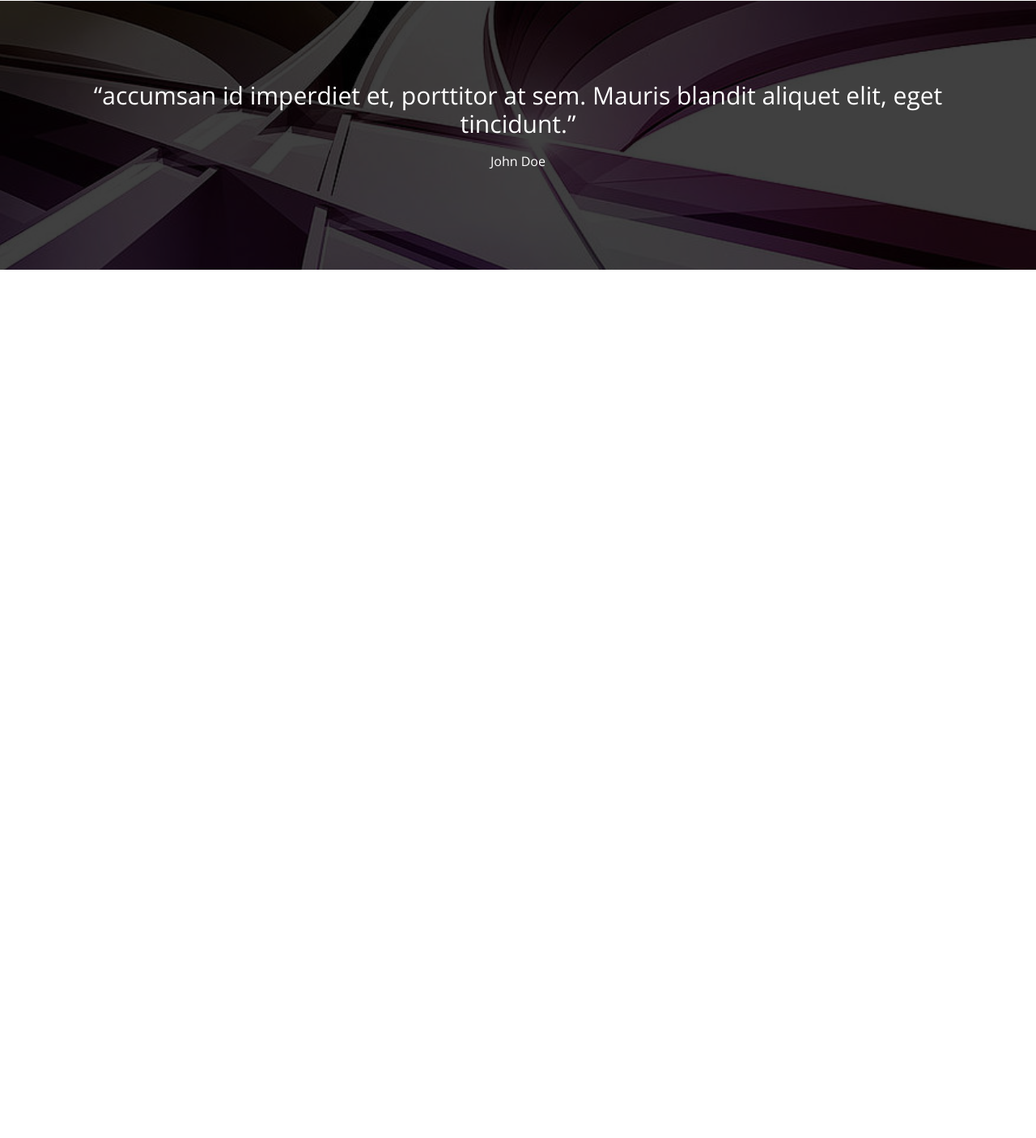
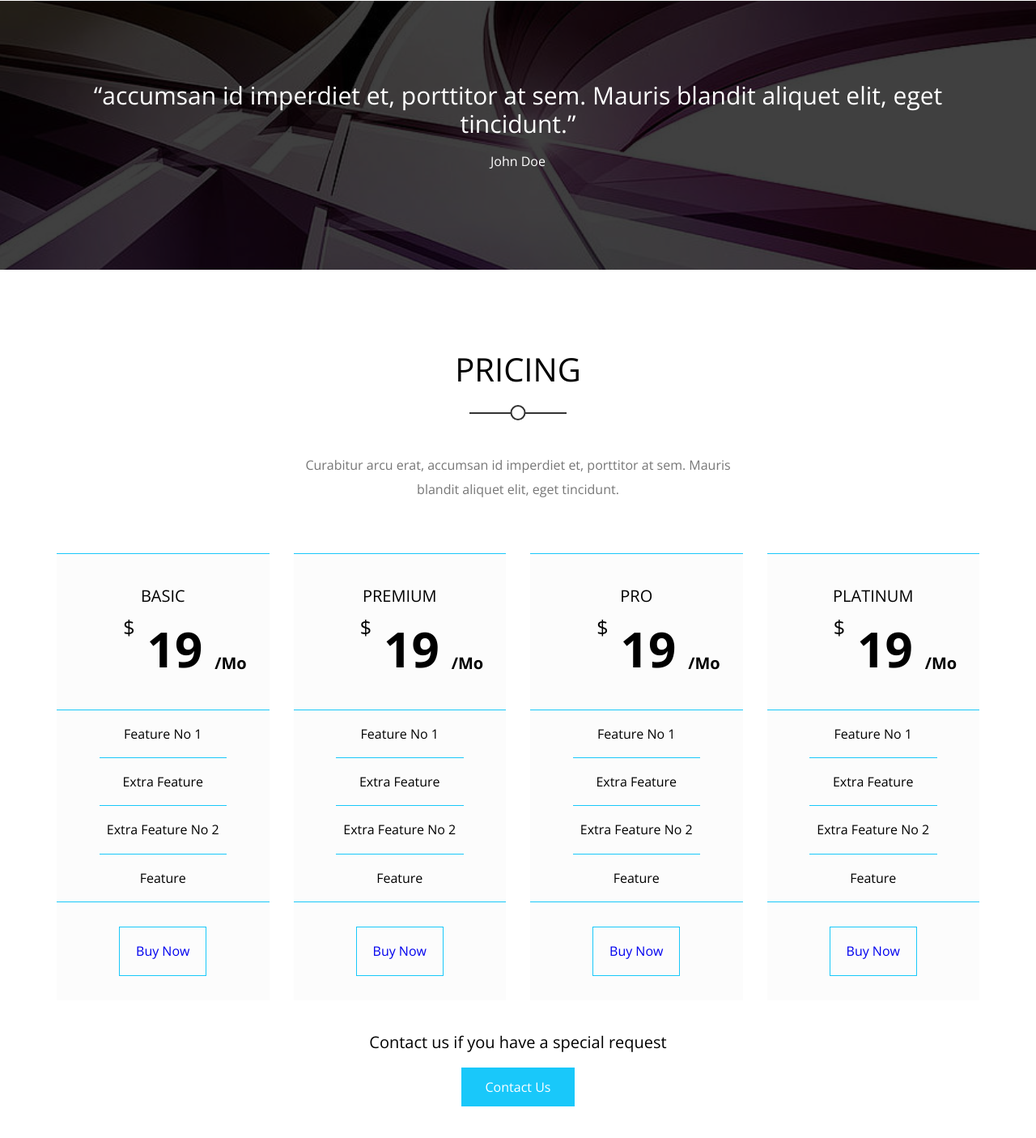
Before and after one commit to AyaZayed/Kasper-Elzero-Second-HTML-and-CSS-Template, a plain HTML site: page index.html in a window 1280 px wide. Shown: the part 6315-7720 px from the top of the page at 81% size. Before the commit the page ends 6648 px from the top, so only its background shows below. Drawn offline with nearby package versions, Linux system fonts and the light colour scheme.

Commit message:
pricing section

```diff
--- a/css/styles.css
+++ b/css/styles.css
@@ -735,3 +735,101 @@ p {
   display: block;
   margin-bottom: 20px;
 }
+
+.pricing-section {
+  padding-top: var(--section-padding);
+  padding-bottom: var(--section-padding);
+}
+
+.pricing-section .prices {
+  display: grid;
+  grid-template-columns: repeat(auto-fill, minmax(250px, 1fr));
+  gap: 30px;
+}
+
+.pricing-section .prices .price-col {
+  background-color: #fcfcfc;
+  text-align: center;
+}
+
+.pricing-section .prices .price-col h3 {
+  font-weight: normal;
+  padding-top: 40px;
+  border-top: 1px solid var(--bright-blue);
+  text-transform: uppercase;
+  font-size: 20px;
+  margin-bottom: 20px;
+}
+
+.pricing-section .prices .price-col span {
+  font-weight: 700;
+  font-size: 60px;
+  margin-bottom: 40px;
+  display: block;
+  position: relative;
+}
+
+.pricing-section .prices .price-col span::before {
+  content: "$";
+  position: relative;
+  font-size: 25px;
+  font-weight: normal;
+  margin-right: 15px;
+  top: -40px;
+}
+
+.pricing-section .prices .price-col span::after {
+  content: "/Mo";
+  position: absolute;
+  bottom: 6px;
+  font-size: 20px;
+  margin-left: 15px;
+}
+
+.pricing-section .prices .price-col ul {
+  border-top: 1px solid var(--bright-blue);
+  border-bottom: 1px solid var(--bright-blue);
+  display: flex;
+  align-items: center;
+  flex-direction: column;
+}
+
+.pricing-section .prices .price-col li {
+  padding: 20px 0;
+  width: 60%;
+}
+
+.pricing-section .prices .price-col li:not(:last-of-type) {
+  border-bottom: 1px solid var(--bright-blue);
+}
+
+.pricing-section .prices .price-col a {
+  display: block;
+  width: fit-content;
+  margin: 30px auto;
+  padding: 20px;
+  border: 1px solid var(--bright-blue);
+  background-color: transparent;
+  text-decoration: none;
+}
+
+.pricing-section .contact-us {
+  text-align: center;
+  padding-top: 40px;
+}
+
+.pricing-section .contact-us p {
+  font-size: 20px;
+  margin-bottom: 20px;
+}
+
+.pricing-section .contact-us a {
+  color: #fff;
+  background-color: var(--bright-blue);
+  padding: 15px 30px;
+  border: none;
+  margin: auto;
+  display: block;
+  width: fit-content;
+  text-decoration: none;
+}
--- a/index.html
+++ b/index.html
@@ -330,6 +330,68 @@
                 <p>John Doe</p>
             </div>
         </div>
+        <div class="pricing-section">
+            <div class="section-heading">
+                <h2>pricing</h2>
+                <p>Curabitur arcu erat, accumsan id imperdiet et, porttitor at sem. Mauris blandit aliquet elit, eget
+                    tincidunt.</p>
+            </div>
+            <div class="container">
+                <div class="prices">
+                    <div class="price-col">
+                        <h3>basic</h3>
+                        <span>19</span>
+                        <ul>
+                            <li>Feature No 1</li>
+                            <li>Extra Feature</li>
+                            <li>Extra Feature No 2</li>
+                            <li>Feature</li>
+                        </ul>
+                        <a href="#">Buy Now</a>
+
+                    </div>
+                    <div class="price-col">
+                        <h3>premium</h3>
+                        <span>19</span>
+                        <ul>
+                            <li>Feature No 1</li>
+                            <li>Extra Feature</li>
+                            <li>Extra Feature No 2</li>
+                            <li>Feature</li>
+                        </ul>
+                        <a href="#">Buy Now</a>
+
+                    </div>
+                    <div class="price-col">
+                        <h3>pro</h3>
+                        <span>19</span>
+                        <ul>
+                            <li>Feature No 1</li>
+                            <li>Extra Feature</li>
+                            <li>Extra Feature No 2</li>
+                            <li>Feature</li>
+                        </ul>
+                        <a href="#">Buy Now</a>
+
+                    </div>
+                    <div class="price-col">
+                        <h3>platinum</h3>
+                        <span>19</span>
+                        <ul>
+                            <li>Feature No 1</li>
+                            <li>Extra Feature</li>
+                            <li>Extra Feature No 2</li>
+                            <li>Feature</li>
+                        </ul>
+                        <a href="#">Buy Now</a>
+                    </div>
+                </div>
+                <div class="contact-us">
+                    <p>Contact us if you have a special request</p>
+                    <a href="#">Contact Us</a>
+                </div>
+            </div>
+        </div>
     </main>
 </body>
 
```
